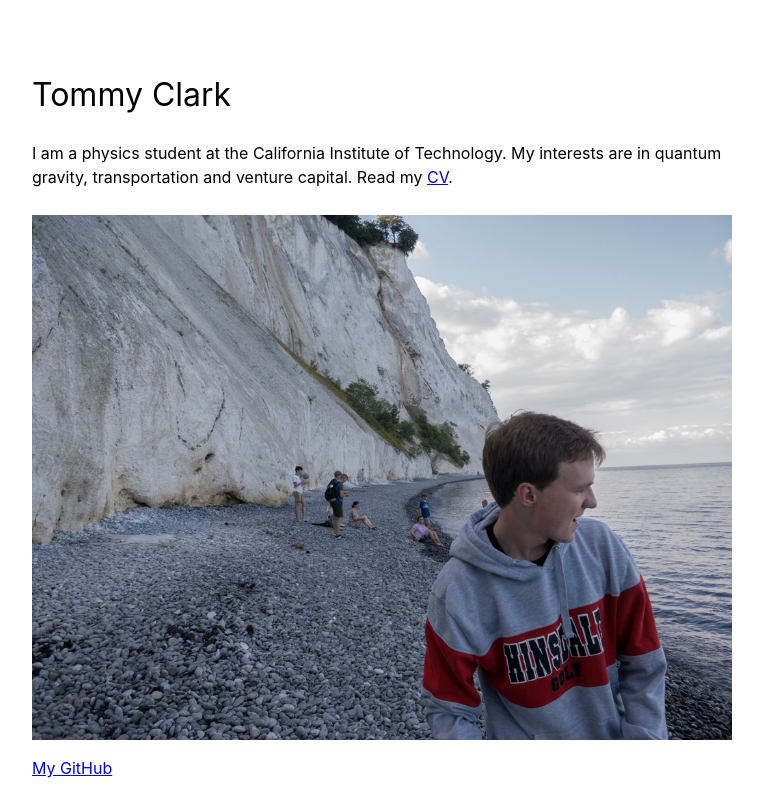
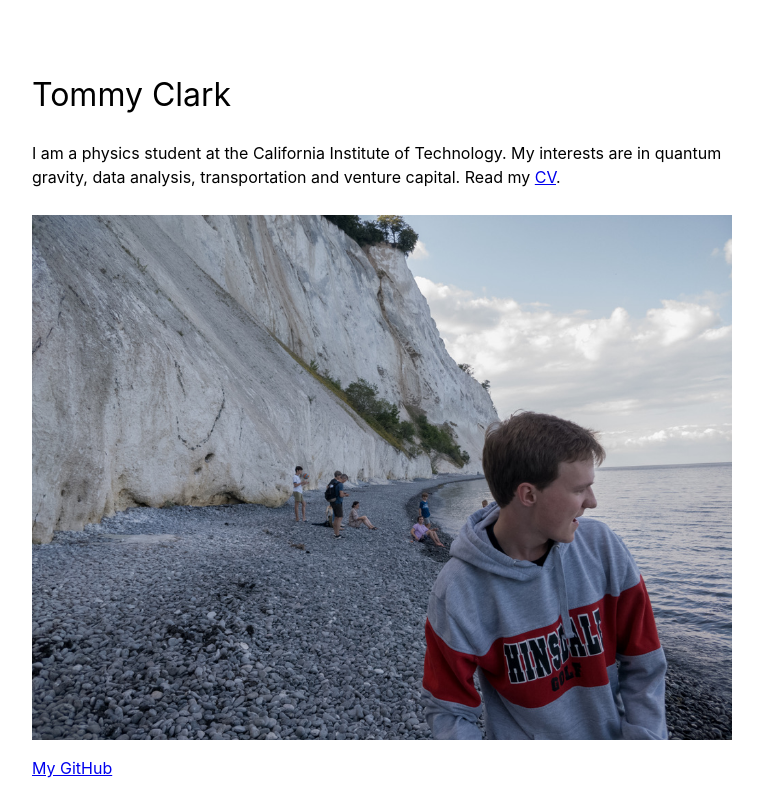
Before and after one commit to tclarkf35/tclarkf35.github.io, a plain HTML site: page index.html in a window 1280 px wide. Shown: the top 797 px of the page, without its empty margins (258-1021 px from the left). Drawn offline with Linux system fonts and the light colour scheme.

Commit message:
Update index.html

```diff
--- a/index.html
+++ b/index.html
@@ -9,7 +9,7 @@
     <body>
         <h1> Tommy Clark </h1>
         <p> I am a physics student at the California Institute of Technology.
-            My interests are in quantum gravity, transportation and venture capital.
+            My interests are in quantum gravity, data analysis, transportation and venture capital.
             Read my <a href="resources/CV.pdf">CV</a>.
         </p>
         <img class=stones src="Images/stones.jpeg?">
```
